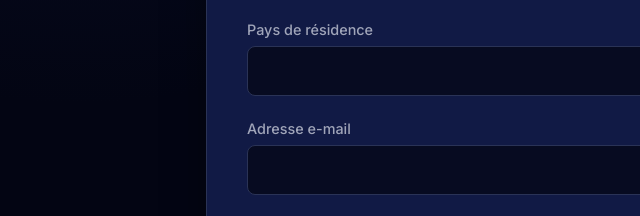
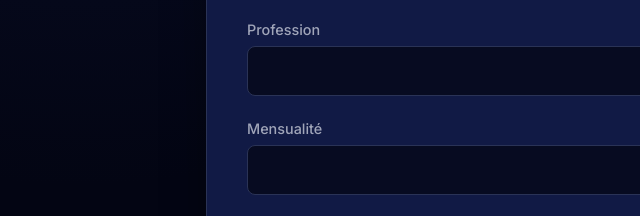
Before and after one commit to jacobiwoop/formulaire, a plain HTML site: page index.html in a window 1280 px wide. Shown: the part 726-942 px from the top of the page, 50-690 px from the left. Drawn offline with Linux system fonts and the light colour scheme.

Commit message:
Add profession and mensualité fields to form

```diff
--- a/index.html
+++ b/index.html
@@ -1,3 +1,4 @@
+
 <!DOCTYPE html>
 <html lang="fr">
   <head>
@@ -63,6 +64,14 @@
           <div class="form-group">
             <label>Âge</label>
             <input type="number" name="age" min="18" required />
+          </div>
+          <div class="form-group">
+            <label>Profession</label>
+            <input type="text" name="profession" required />
+          </div>
+          <div class="form-group">
+            <label>Mensualité</label>
+            <input type="number" name="mensualite" step="0.01" required />
           </div>
           <div class="form-group">
             <label>Pays de résidence</label>
```
